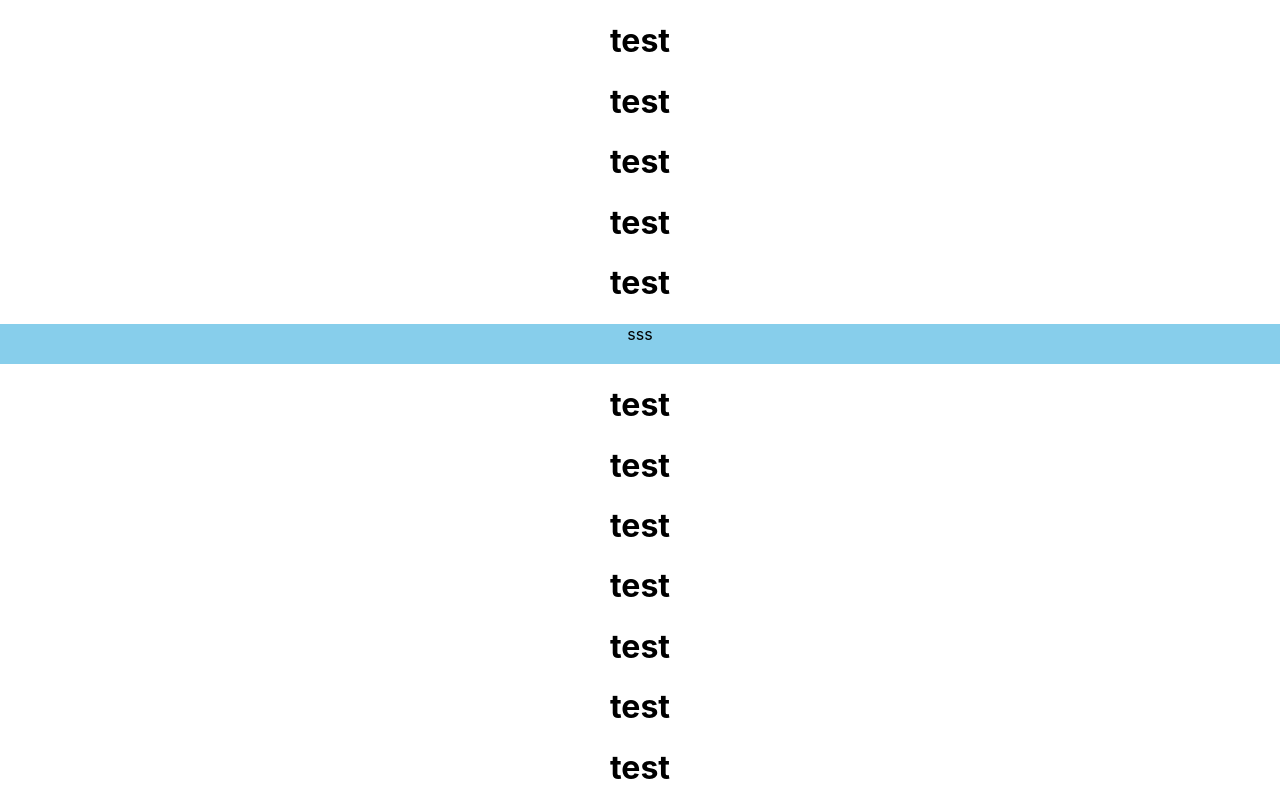
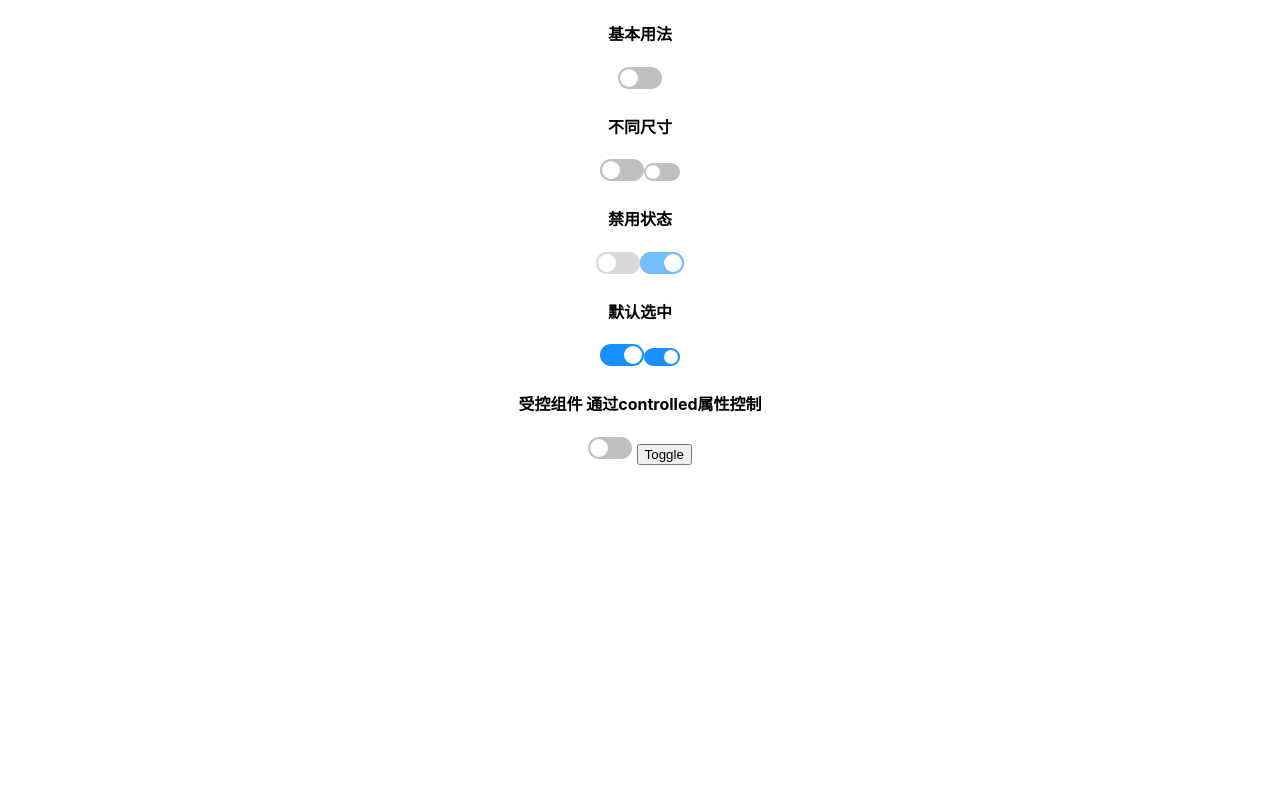
Before and after one commit to yzlvbk/sipke-react-ui, a React (Create React App) app: page / in a window 1280 px wide. Shown: the top 800 px of the page. Built offline with nearby package versions, Linux system fonts and the light colour scheme.

Commit message:
完成switch组件

```diff
--- a/src/App.tsx
+++ b/src/App.tsx
@@ -1,13 +1,15 @@
 import React from 'react';
 import './App.css';
 // import ButtonPage from './pages/ButtonPage'
-import AffixPage from './pages/AffixPage'
+// import AffixPage from './pages/AffixPage'
+import SwitchPage from './pages/SwitchPage'
 
 function App() {
   return (
     <div className="App">
       {/* <ButtonPage /> */}
-      <AffixPage />
+      {/* <AffixPage /> */}
+      <SwitchPage />
     </div>
   );
 }
--- /dev/null
+++ b/src/packages/switch/Switch.tsx
@@ -0,0 +1,71 @@
+import * as React from 'react';
+import classes from '../../utils/classes'
+import './style'
+
+export interface ISwitchProps {
+  checked?: boolean,
+  size?: 'small' | 'dafault',
+  onChange?: (checked: boolean, e: React.MouseEvent) => any,
+  disabled?: boolean,
+  controlled?: boolean, // 受控switch，onClick失效
+  className?: string,
+  style?: React.CSSProperties
+}
+
+export interface ISwitchState {
+  derivedChecked: boolean
+}
+
+const componentName = 'Switch'
+
+export default class Switch extends React.Component<ISwitchProps, ISwitchState> {
+  static diaplayName = componentName
+
+  static defaultProps = {
+    size: 'dafault',
+    disabled: false,
+    controlled: false
+  }
+
+  public state = {
+    derivedChecked: this.props.checked || false
+  }
+
+  public handleClick: React.MouseEventHandler = e => {
+    const { disabled, onChange } = this.props
+    if (disabled) return
+    const { derivedChecked } = this.state
+    this.setState({ derivedChecked: !derivedChecked })
+    if (onChange) {
+      onChange(!derivedChecked, e)
+    }
+  }
+
+  public static getDerivedStateFromProps(
+    nextProps: ISwitchProps,
+    prevState: ISwitchState
+  ) {
+    const { checked, controlled } = nextProps
+    const { derivedChecked } = prevState
+    if ('checked' in nextProps && checked !== derivedChecked && controlled) {
+      return { derivedChecked: checked }
+    }
+    return null
+  }
+
+  public render() {
+    const cn = componentName
+    const { size, disabled, style, className, controlled } = this.props
+    const { derivedChecked } = this.state
+    const switchClassName = classes(cn, '', [className, size], { checked: derivedChecked, disabled })
+    return (
+      <span
+        className={switchClassName}
+        style={style}
+        onClick={controlled ? null! : this.handleClick}
+      >
+        <span className={classes(cn, 'core')}></span>
+      </span>
+    )
+  }
+}
--- /dev/null
+++ b/src/packages/switch/style/index.scss
@@ -0,0 +1,88 @@
+@import '../../../style/mixins.scss';
+
+$h: 22px;
+$h2: $h - 4px;
+
+.spike-switch {
+  position: relative;
+  display: inline-flex;
+  width: $h * 2;
+  height: $h;
+  border: none;
+  border-radius: $h / 2;
+  background-color: rgba(0, 0, 0, 0.25);
+  transition: all .2s linear;
+  cursor: pointer;
+
+  >.spike-switch-core {
+    position: absolute;
+    top: 2px;
+    left: 2px;
+    width: $h2;
+    height: $h2;
+    border-radius: 50%;
+    background-color: #fff;
+    transform: translateX(0);
+    transition: all .2s linear;
+  }
+
+  &:active>.spike-switch-core {
+    width: $h2 + 4px;
+  }
+
+  &.checked {
+    background-color: $brand;
+
+    >.spike-switch-core {
+      left: calc(100% - 20px);
+    }
+
+    &:active>.spike-switch-core {
+      margin-left: -4px;
+    }
+  }
+
+  &.small {
+    width: ($h - 4px) * 2;
+    height: $h - 4px;
+    border-radius: ($h - 4px)/ 2;
+
+    &:active>.spike-switch-core {
+      width: $h2 - 4px + 4px;
+    }
+
+    >.spike-switch-core {
+      width: $h2 - 4px;
+      height: $h2 - 4px;
+    }
+
+    &.checked {
+      background-color: $brand;
+
+      >.spike-switch-core {
+        left: calc(100% - 16px);
+      }
+
+      &:active>.spike-switch-core {
+        margin-left: -4px;
+      }
+    }
+  }
+
+  &.disabled {
+    cursor: not-allowed;
+
+    &::after {
+      content: '';
+      display: block;
+      position: absolute;
+      top: 0;
+      bottom: 0;
+      right: 0;
+      left: 0;
+      border-radius: inherit;
+      background-color: #fff;
+      opacity: 0.4;
+    }
+  }
+}
--- /dev/null
+++ b/src/packages/switch/style/index.ts
@@ -0,0 +1 @@
+import './index.scss'
--- /dev/null
+++ b/src/pages/SwitchPage.tsx
@@ -0,0 +1,47 @@
+import * as React from 'react';
+import Switch from '../packages/switch/Switch'
+
+export interface ISwitchPageProps {
+}
+
+export default class SwitchPage extends React.Component<ISwitchPageProps> {
+  public state = { controlled: false }
+
+  public toggle = () => {
+    this.setState({ controlled: !this.state.controlled })
+  }
+
+  public render() {
+    return (
+      <div>
+        <section>
+          <h4>基本用法</h4>
+          <Switch />
+        </section>
+
+        <section>
+          <h4>不同尺寸</h4>
+          <Switch />
+          <Switch size='small' />
+        </section>
+
+        <section>
+          <h4>禁用状态</h4>
+          <Switch disabled={true} />
+          <Switch disabled={true} checked={true} />
+        </section>
+
+        <section>
+          <h4>默认选中</h4>
+          <Switch checked={true} />
+          <Switch checked={true} size='small' />
+        </section>
+
+        <section>
+          <h4>受控组件 通过controlled属性控制</h4>
+          <Switch controlled={true} checked={this.state.controlled} /> <button onClick={this.toggle}>Toggle</button>
+        </section>
+      </div>
+    );
+  }
+}
```
